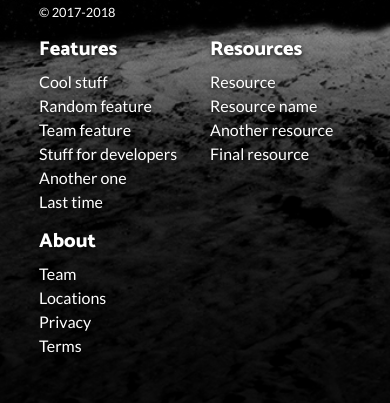
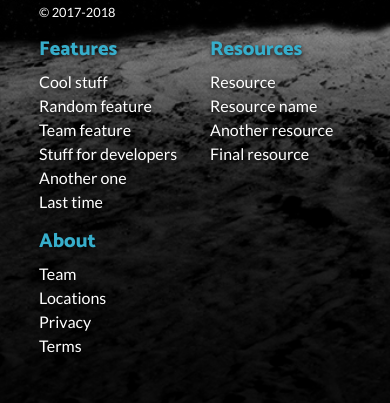
Before and after one commit to yoda69100/yoda69100.github.io, a browser extension: page galactrip/index.html in a window 390 px wide. Shown: the part 4840-5243 px from the top of the page. Drawn offline with nearby package versions, Linux system fonts and the light colour scheme; a script that the page names is missing; files whose address does not match are found by name.

Commit message:
Add files via upload

```diff
--- a/galactrip/css/galac.css
+++ b/galactrip/css/galac.css
@@ -83,7 +83,7 @@ footer {
 	background-color: transparent !important;
 	padding: 10%;
 	margin: 0 auto !important;
-	color: white !important;
+	color: #37AECB !important;
 }
 .text-muted {
 	color: white !important;
```
